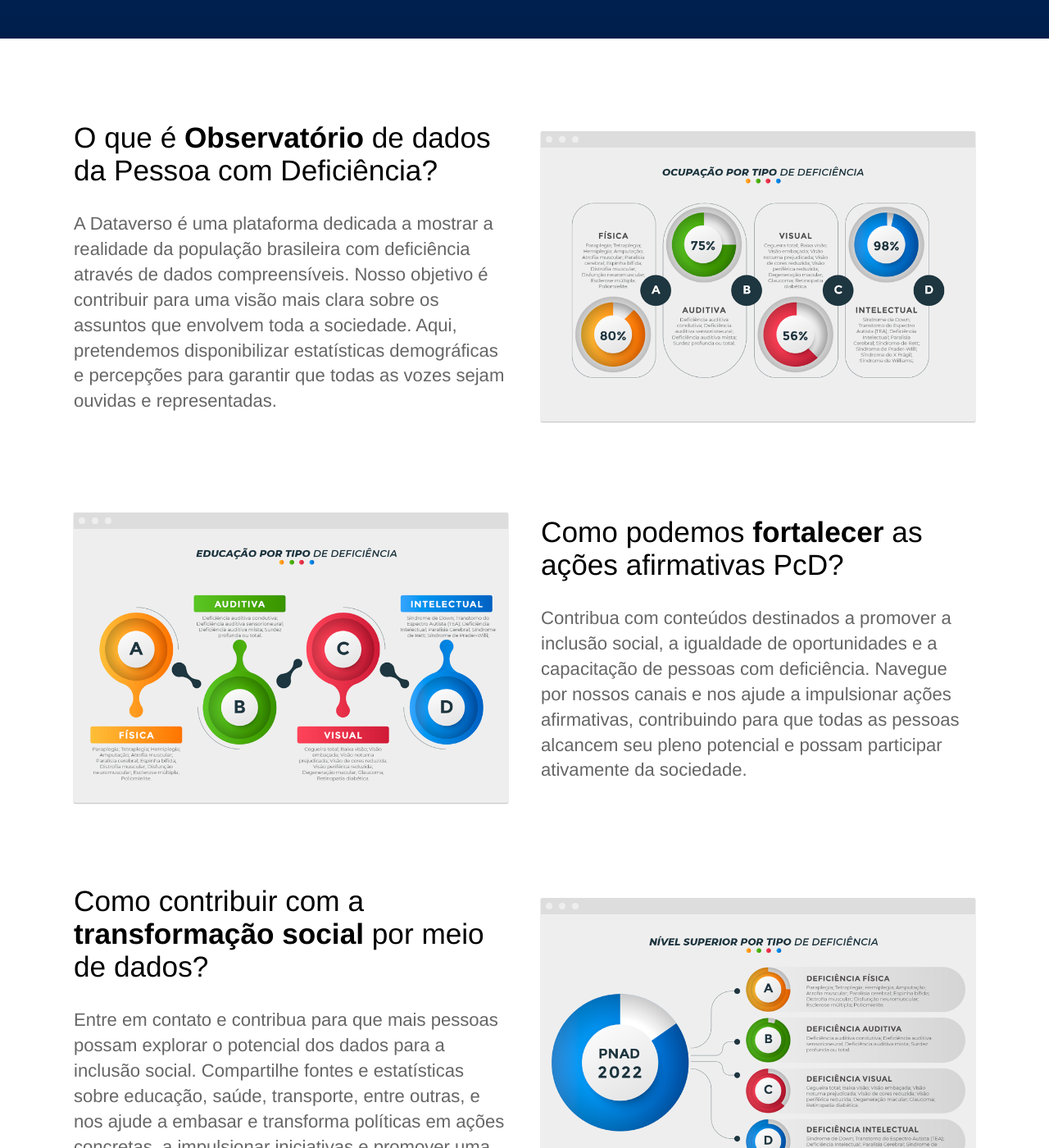
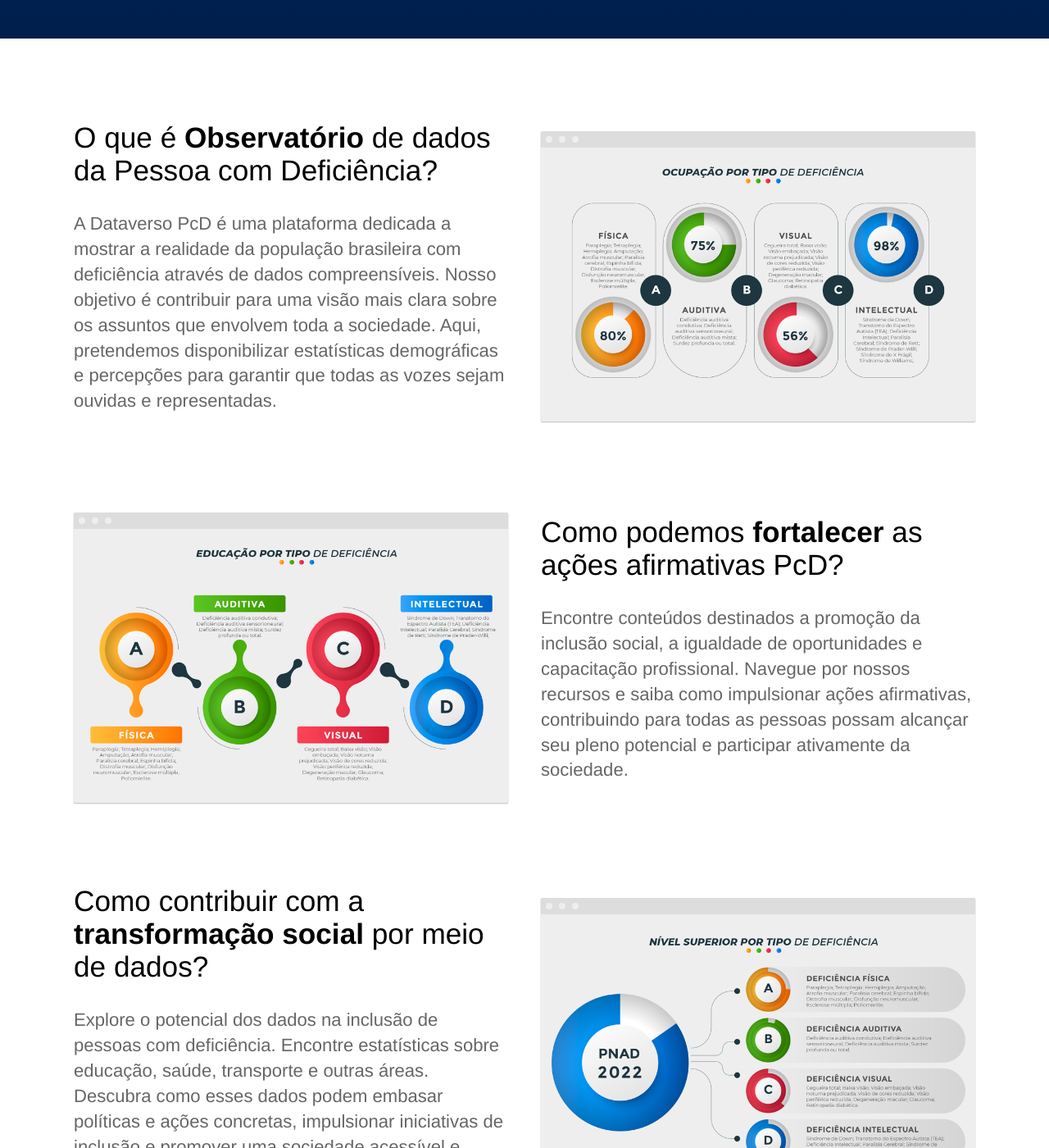
Before and after one commit to jornalistainclusivo/pcd.dataverso.org, a Jekyll site: the page built from index.html, in a window 1280 px wide and 1400 px high, scrolled down 913 px. Shown: the whole window at 82% size. Built offline with Jekyll 4.4.1, drawn with Linux system fonts in a browser that asks for light colours; some of the changed text lies outside the part shown.

Commit message:
prevendo mudanças

```diff
--- a/index.html
+++ b/index.html
@@ -18,7 +18,7 @@ description: Um Observatório de Dados da Pessoa com Deficiência
 		<div class="container flex">
 			<div class="text editable">
 				<h2>O que é <strong>Observatório</strong> de dados da Pessoa com Deficiência?</h2>
-				<p>A Dataverso é uma plataforma dedicada a mostrar a realidade da população brasileira com deficiência através de dados compreensíveis.
+				<p>A Dataverso PcD é uma plataforma dedicada a mostrar a realidade da população brasileira com deficiência através de dados compreensíveis.
 					Nosso objetivo é contribuir para uma visão mais clara sobre os assuntos que envolvem toda a sociedade.
 					Aqui, pretendemos disponibilizar estatísticas demográficas e percepções para garantir que todas as vozes sejam ouvidas e representadas.</p>
 			</div>
@@ -32,9 +32,7 @@ description: Um Observatório de Dados da Pessoa com Deficiência
 		<div class="container flex">
 			<div class="text editable">
 				<h2>Como podemos <strong>fortalecer</strong> as ações afirmativas PcD?</h2>
-				<p>Contribua com conteúdos destinados a promover a inclusão social, a igualdade de oportunidades e a capacitação de pessoas com deficiência. Navegue por
-					nossos canais e nos ajude a impulsionar ações afirmativas, contribuindo para que todas as pessoas alcancem seu pleno potencial e possam participar
-					ativamente da sociedade.</p>
+				<p>Encontre conteúdos destinados a promoção da inclusão social, a igualdade de oportunidades e capacitação profissional. Navegue por nossos recursos e saiba como impulsionar ações afirmativas, contribuindo para todas as pessoas possam alcançar seu pleno potencial e participar ativamente da sociedade.</p>
 			</div>
 			<div class="image">
 				<img src="{{ site.baseurl }}/images/educacao-por-tipo-de-deficiencia.png" alt="Exemplo de gráfico de educação por tipo de deficiência" class="screenshot editable" />
@@ -46,8 +44,7 @@ description: Um Observatório de Dados da Pessoa com Deficiência
 		<div class="container flex">
 			<div class="text editable">
 				<h2>Como contribuir com a <strong>transformação social</strong> por meio de dados?</h2>
-				<p>Entre em contato e contribua para que mais pessoas possam explorar o potencial dos dados para a inclusão social. Compartilhe fontes e estatísticas sobre educação, saúde,
-					transporte, entre outras, e nos ajude a embasar e transforma políticas em ações concretas, a impulsionar iniciativas e promover uma sociedade justa e equitativa.</p>
+				<p>Explore o potencial dos dados na inclusão de pessoas com deficiência. Encontre estatísticas sobre educação, saúde, transporte e outras áreas. Descubra como esses dados podem embasar políticas e ações concretas, impulsionar iniciativas de inclusão e promover uma sociedade acessível e equitativa.</p>
 			</div>
 			<div class="image">
 				<img src="{{ site.baseurl }}/images/nivel-superior-por-tipo-de-deficiencia.png" alt="Exemplo de gráfico de ensino superior por tipo de deficiência" class="screenshot editable" />
@@ -65,7 +62,7 @@ description: Um Observatório de Dados da Pessoa com Deficiência
 					<p class="editable">Acredito que dados são fundamentais para enxergar e moldar a nossa realidade. Por isso, nossa ideia é fornecer uma ampla visão
 						sobre a população com deficiência, através de estatísticas e insights em diversas áreas. Indico a PCD Dataverso a qualquer pessoa que busca
 						aprimorar sua compreensão a respeito e promover a inclusão de forma significativa.</p>
-					<p class="editable author">Rafael Ferraz (Jornalista Inclusivo/PCD Dataverso)</p>
+					<p class="editable author">Rafael Ferraz (Jornalista, ativista social)</p>
 				</blockquote>
 			</div>
 		</div>
```
